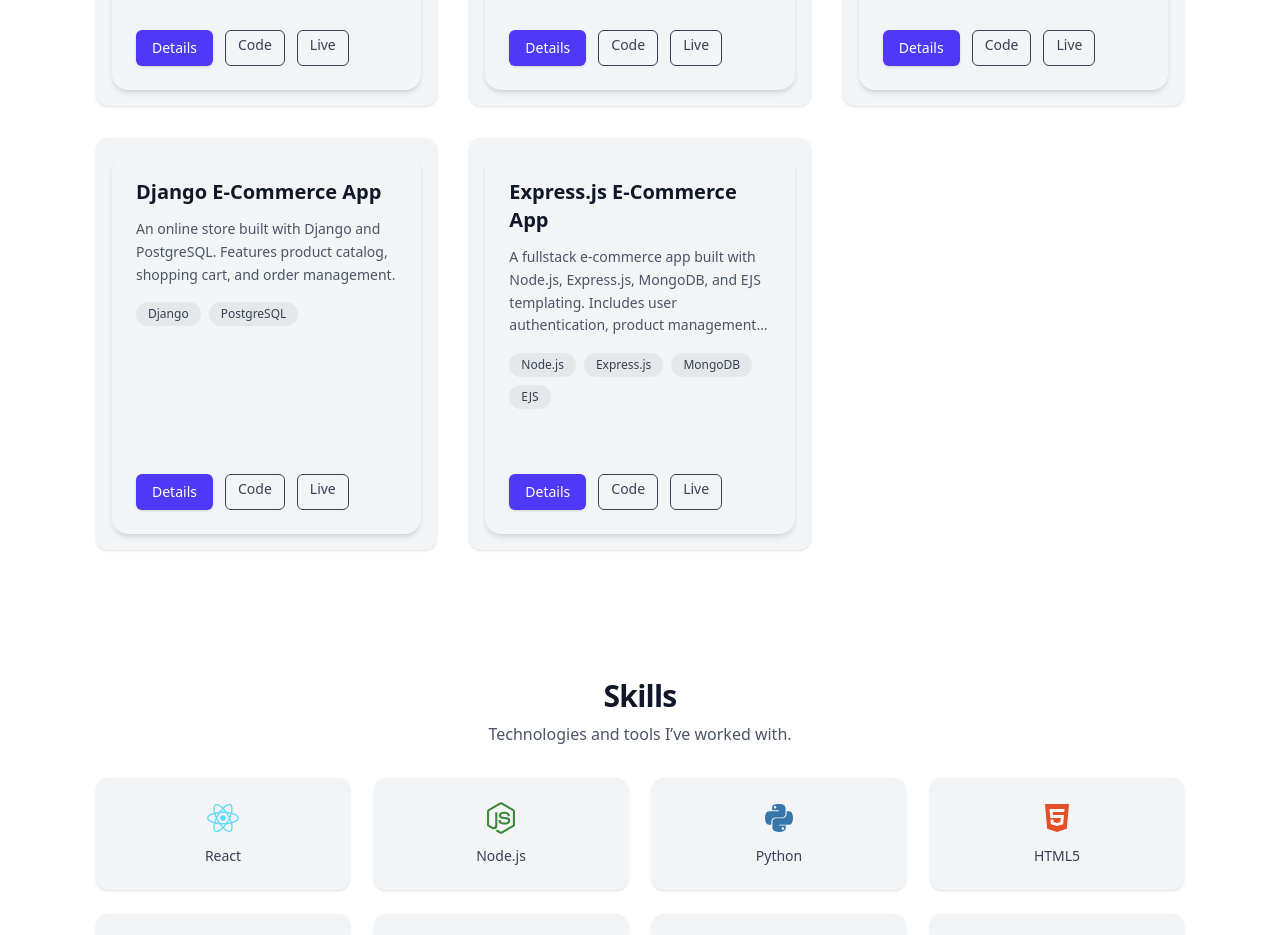
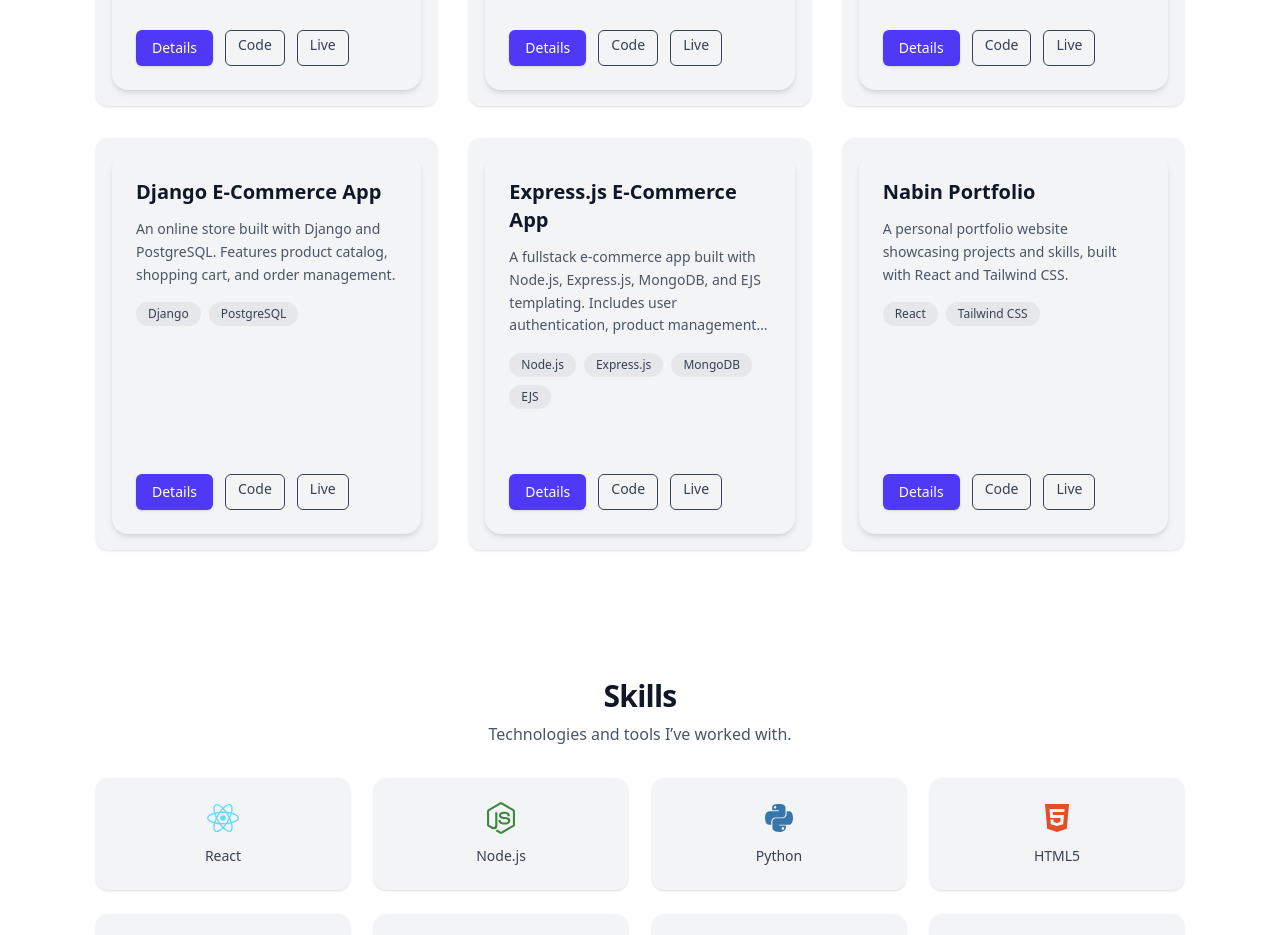
Before and after one commit to sabinpr/My-Portfolio, a React (Vite) app: page / in a window 1280 px wide. Shown: the part 1720-2655 px from the top of the page. Built offline with nearby package versions, Linux system fonts and the light colour scheme.

Commit message:
new project Added

```diff
--- a/src/data/projects.js
+++ b/src/data/projects.js
@@ -44,4 +44,13 @@ export const projects = [
     repo: "https://github.com/sabinpr/E-commerce-Application-",
     live: "#",
   },
+  {
+    id: 6,
+    title: "Nabin Portfolio",
+    description:
+      "A personal portfolio website showcasing projects and skills, built with React and Tailwind CSS.",
+    tags: ["React", "Tailwind CSS"],
+    repo: "https://github.com/sabinpr/Nabin-Portfolio",
+    live: "https://nabin-portfolio-nine.vercel.app",
+  },
 ];
```
